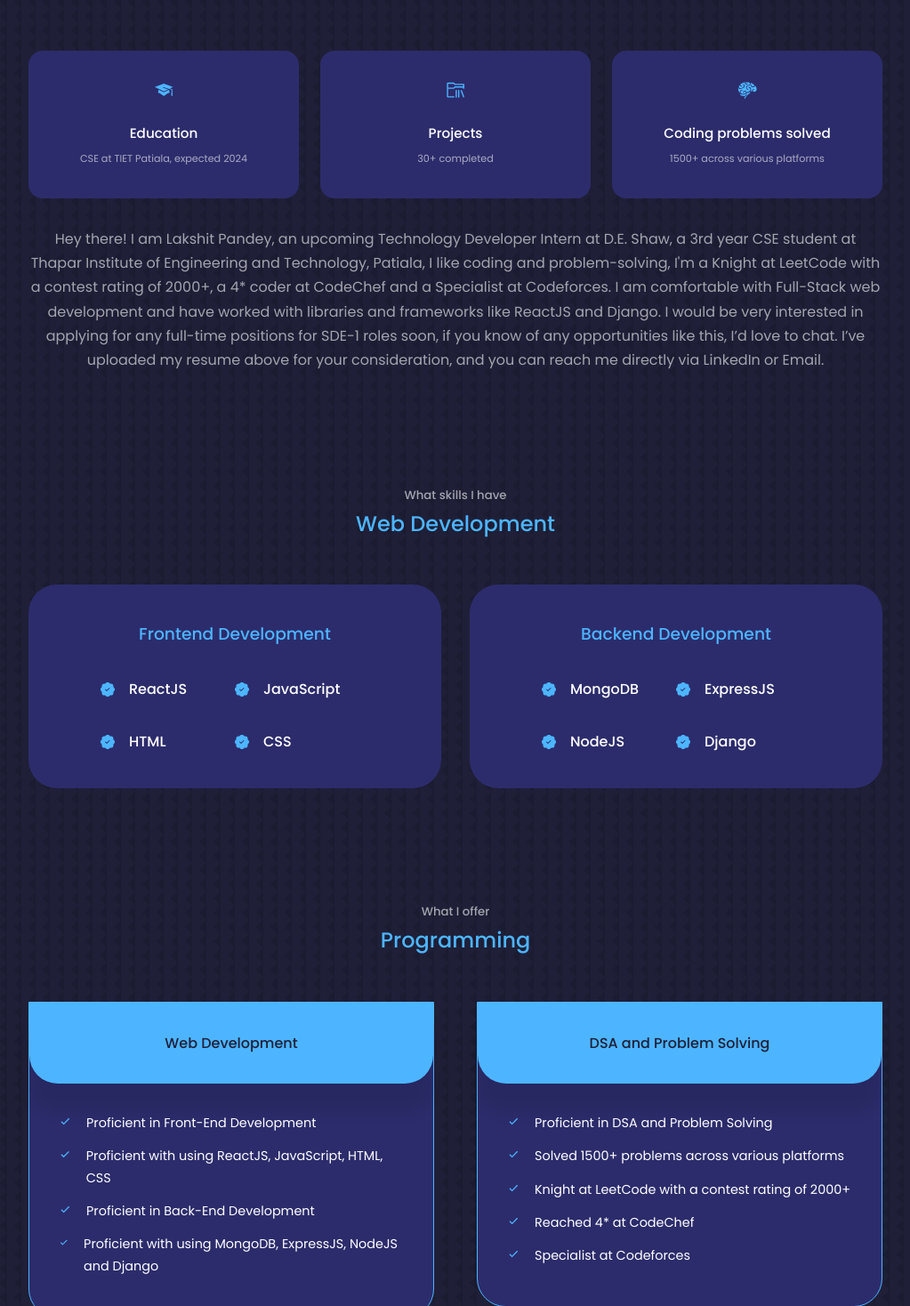
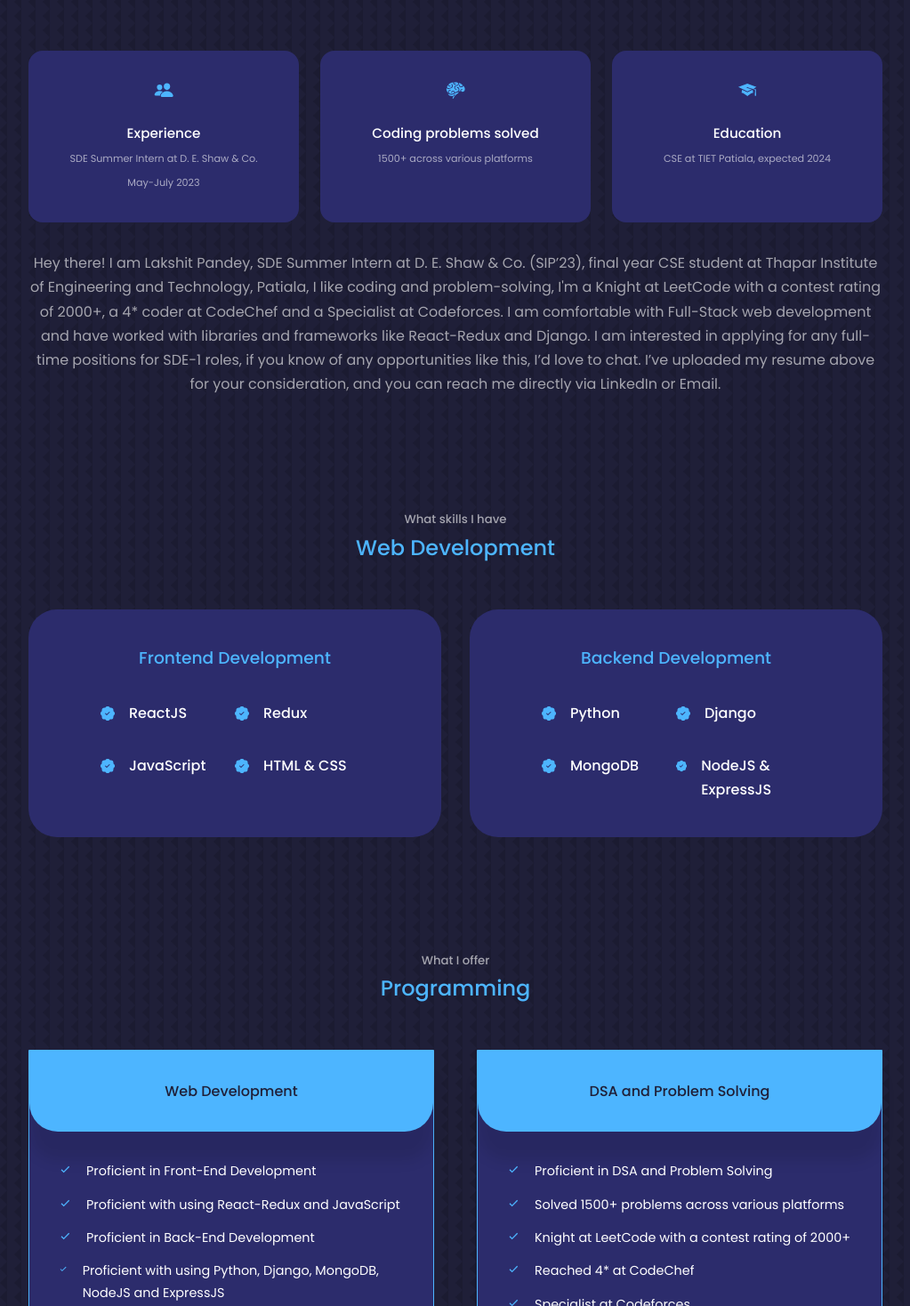
Before and after one commit to legit0108/Portfolio-Website, a React (Create React App) app: page / in a window 1280 px wide. Shown: the part 982-2450 px from the top of the page at 89% size, without its empty margins (128-1151 px from the left). Built offline with nearby package versions, Linux system fonts and the light colour scheme.

Commit message:
Updated resume, about section and experience

```diff
--- a/src/components/about/About.jsx
+++ b/src/components/about/About.jsx
@@ -2,7 +2,7 @@ import React from 'react'
 import './about.css'
 import {GiGraduateCap} from 'react-icons/gi'
 import {GiBrain} from 'react-icons/gi'
-import {VscFolderLibrary} from'react-icons/vsc';
+import {IoPeople} from 'react-icons/io5'
 
 function About() {
   return (
@@ -14,30 +14,28 @@ function About() {
         <div className="about__content">
           <div className="about__cards">
             <article className='about__card'>
-              <GiGraduateCap className='about__icon'/>
-              <h5>Education</h5>
-              <small>CSE at TIET Patiala, expected 2024</small>
+              <IoPeople className='about__icon'/>
+              <h5>Experience</h5>
+              <small>SDE Summer Intern at D. E. Shaw & Co. <br/> May-July 2023</small>
             </article>
-
-            <article className='about__card'>
-              <VscFolderLibrary className='about__icon'/>
-              <h5>Projects</h5>
-              <small>30+ completed</small>
-            </article>
-
             <article className='about__card'>
               <GiBrain className='about__icon'/>
               <h5>Coding problems solved</h5>
               <small>1500+ across various platforms</small>
             </article>
+            <article className='about__card'>
+              <GiGraduateCap className='about__icon'/>
+              <h5>Education</h5>
+              <small>CSE at TIET Patiala, expected 2024</small>
+            </article>
           </div>
 
           <p>
-            Hey there! I am Lakshit Pandey, an upcoming Technology Developer Intern at D.E. Shaw, a 3rd year
+            Hey there! I am Lakshit Pandey, SDE Summer Intern at D. E. Shaw & Co. (SIP’23), final year
             CSE student at Thapar Institute of Engineering and Technology, Patiala, I like coding and problem-solving,
             I'm a Knight at LeetCode with a contest rating of 2000+, a 4* coder at CodeChef and
-            a Specialist at Codeforces. I am comfortable with Full-Stack web development and have worked with libraries and frameworks like ReactJS and Django.
-            I would be very interested in applying for any full-time positions for SDE-1 roles soon, if you know of any opportunities like this, I’d love to chat.
+            a Specialist at Codeforces. I am comfortable with Full-Stack web development and have worked with libraries and frameworks like React-Redux and Django.
+            I am interested in applying for any full-time positions for SDE-1 roles, if you know of any opportunities like this, I’d love to chat.
             I’ve uploaded my resume above for your consideration, and you can reach me directly via LinkedIn or Email.
           </p>
         </div>
--- a/src/components/experience/Experience.jsx
+++ b/src/components/experience/Experience.jsx
@@ -19,17 +19,17 @@ function Experience() {
 
             <article className="experience__details">
                <BsPatchCheckFill className="experience__details-icon"/>
+               <h4>Redux</h4>
+            </article>
+
+            <article className="experience__details">
+               <BsPatchCheckFill className="experience__details-icon"/>
                <h4>JavaScript</h4>
             </article>
 
             <article className="experience__details">
                <BsPatchCheckFill className="experience__details-icon"/>
-               <h4>HTML</h4>
-            </article>
-
-            <article className="experience__details">
-               <BsPatchCheckFill className="experience__details-icon"/>
-               <h4>CSS</h4>
+               <h4>HTML & CSS</h4>
             </article>
            </div>
         </div>
@@ -40,23 +40,21 @@ function Experience() {
            <div className="experience__content">
                <article className="experience__details">
                   <BsPatchCheckFill className="experience__details-icon"/>
-                  <h4>MongoDB</h4>
+                  <h4>Python</h4>
                </article>
-
-               <article className="experience__details">
-                  <BsPatchCheckFill className="experience__details-icon"/>
-                  <h4>ExpressJS</h4>
-               </article>
-
-               <article className="experience__details">
-                  <BsPatchCheckFill className="experience__details-icon"/>
-                  <h4>NodeJS</h4>
-               </article>
-
                <article className="experience__details">
                   <BsPatchCheckFill className="experience__details-icon"/>
                   <h4>Django</h4>
                </article>
+               <article className="experience__details">
+                  <BsPatchCheckFill className="experience__details-icon"/>
+                  <h4>MongoDB</h4>
+               </article>
+               <article className="experience__details">
+                  <BsPatchCheckFill className="experience__details-icon"/>
+                  <h4>NodeJS & ExpressJS</h4>
+               </article>
+
            </div>
         </div>
       </div>
--- a/src/components/header/Header.jsx
+++ b/src/components/header/Header.jsx
@@ -9,7 +9,7 @@ function Header() {
       <div className="container header__container">
         <h5>Hello I'm</h5>
         <h1>Lakshit Pandey</h1>
-        <h5 className="text-light">Upcoming Technology Developer Intern at D.E. Shaw</h5>
+        <h5 className="text-light">SDE Summer Intern at D. E. Shaw & Co. (SIP’23)</h5>
         <CTA/>
         <HeaderSocials/>
         <a href="#contact" className="scroll__down">Scroll down</a>
--- a/src/components/services/Services.jsx
+++ b/src/components/services/Services.jsx
@@ -21,7 +21,7 @@ function Services() {
 
               <li>
                 <BiCheck className="service__list-icon"/>
-                <p>Proficient with using ReactJS, JavaScript, HTML, CSS</p>
+                <p>Proficient with using React-Redux and JavaScript</p>
               </li>
 
               <li>
@@ -31,7 +31,7 @@ function Services() {
 
               <li>
                 <BiCheck className="service__list-icon"/>
-                <p>Proficient with using MongoDB, ExpressJS, NodeJS and Django</p>
+                <p>Proficient with using Python, Django, MongoDB, NodeJS and ExpressJS</p>
               </li>
             </ul>
          </article>
```
Also changed, not shown: 1 other file (tests, documents, lock files or other folders).
